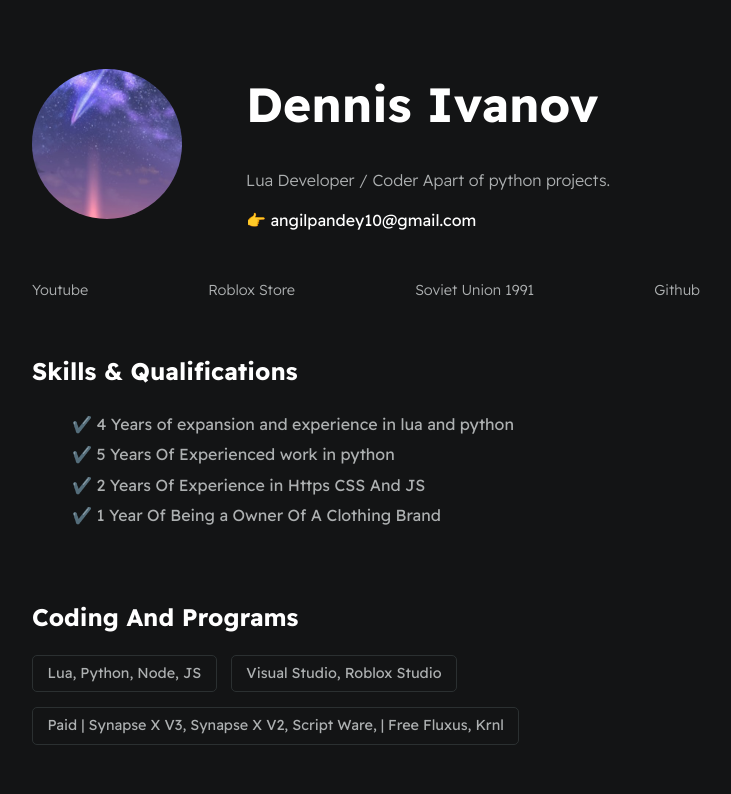
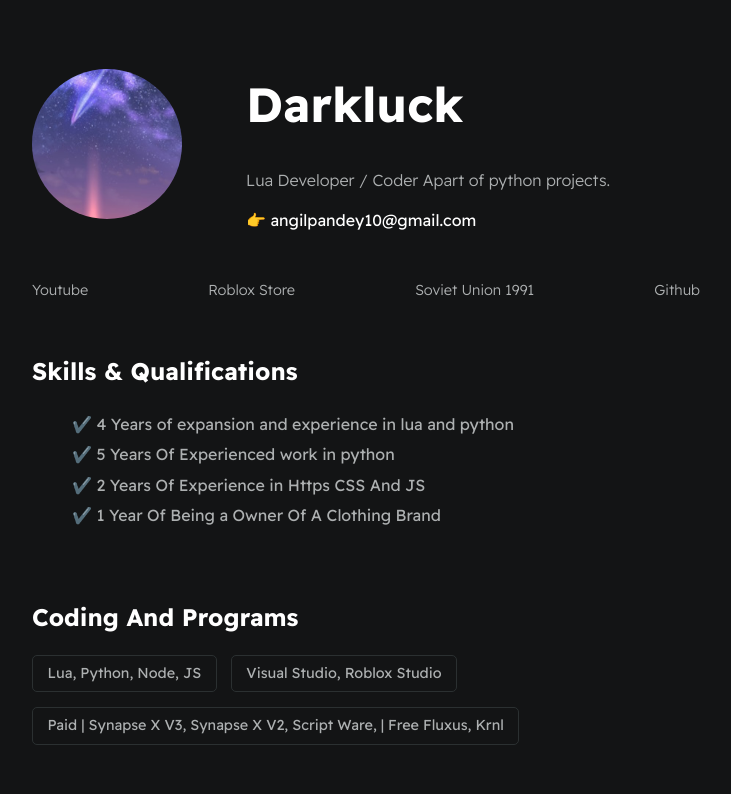
Before and after one commit to Agent2Real/darkluck.github.io, a plain HTML site: page index.html in a window 1280 px wide. Shown: the top 794 px of the page, without its empty margins (274-1005 px from the left). Drawn offline with Linux system fonts and the light colour scheme.

Commit message:
Update index.html

```diff
--- a/index.html
+++ b/index.html
@@ -15,7 +15,7 @@
                 <img id="profile-pic" src="./assets/images/profile_pic.JPG">
 
                 <div>
-                    <h1 id="user-name">Dennis Ivanov</h1>
+                    <h1 id="user-name">Darkluck</h1>
                     <p id="bio">Lua Developer / Coder Apart of python projects</a>.</p>
                     <p id="email">👉 angilpandey10@gmail.com</p>
                 </div>
```
